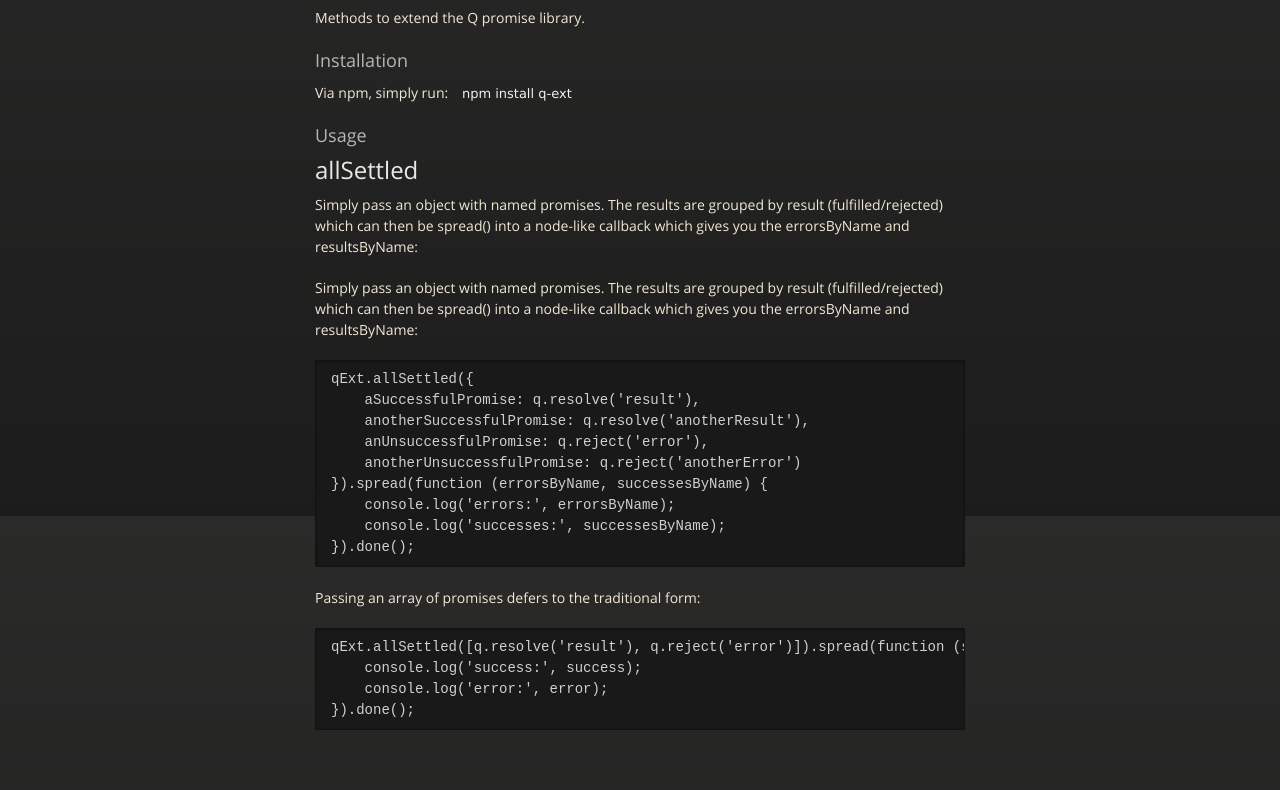
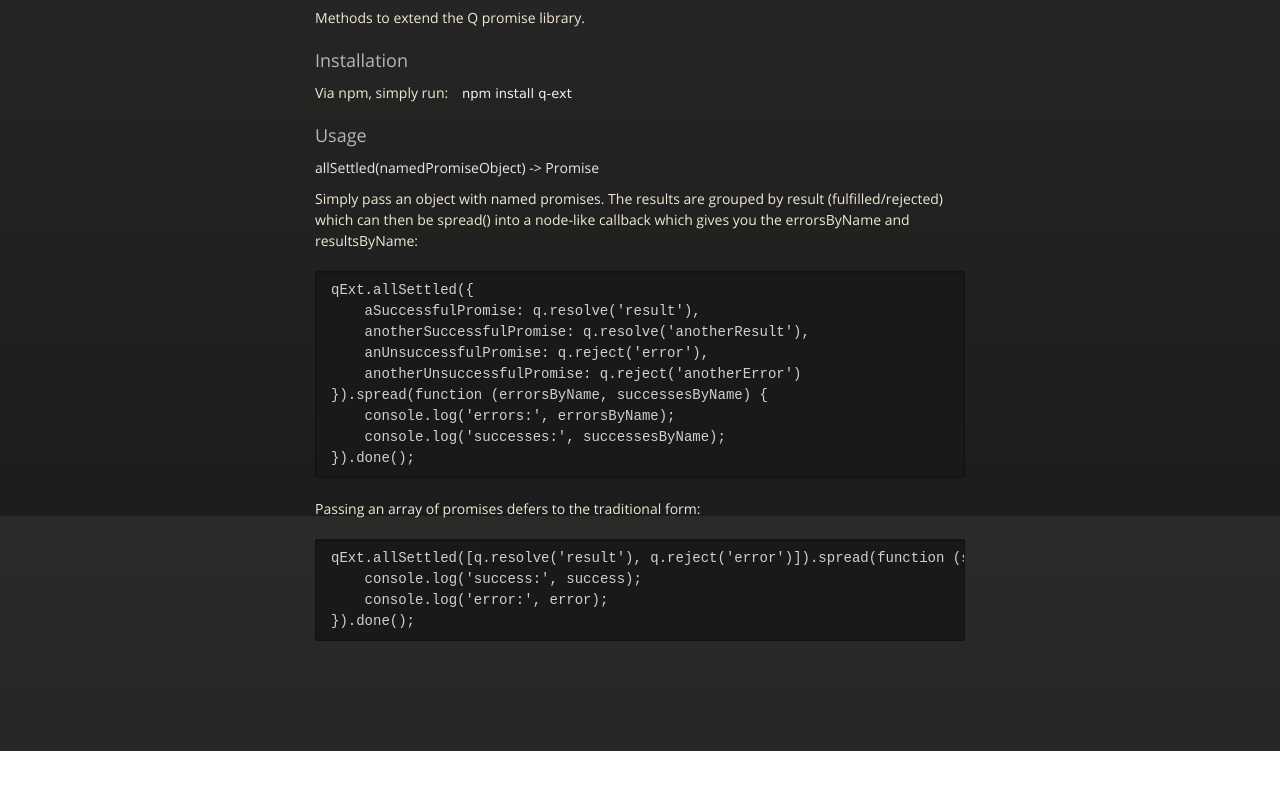
Before and after one commit to daviddenton/q-ext, a plain HTML site: page index.html in a window 1280 px wide. Shown: the part 1884-2674 px from the top of the page. After the commit the page ends 2635 px from the top, so only its background shows below. Drawn offline with nearby package versions, Linux system fonts and the light colour scheme.

```diff
--- a/index.html
+++ b/index.html
@@ -60,11 +60,8 @@
 <h3>
 <a id="usage" class="anchor" href="#usage" aria-hidden="true"><span class="octicon octicon-link"></span></a>Usage</h3>
 
-<h2>
-<a id="allsettled" class="anchor" href="#allsettled" aria-hidden="true"><span class="octicon octicon-link"></span></a>allSettled</h2>
-
-<p>Simply pass an object with named promises. The results are grouped by result (fulfilled/rejected) which can then
-be spread() into a node-like callback which gives you the errorsByName and resultsByName: </p>
+<h4>
+<a id="allsettlednamedpromiseobject---promise" class="anchor" href="#allsettlednamedpromiseobject---promise" aria-hidden="true"><span class="octicon octicon-link"></span></a>allSettled(namedPromiseObject) -&gt; Promise</h4>
 
 <p>Simply pass an object with named promises. The results are grouped by result (fulfilled/rejected) which can then
 be spread() into a node-like callback which gives you the errorsByName and resultsByName:</p>
```
Also changed, not shown: params.json (+1 -1 lines).
